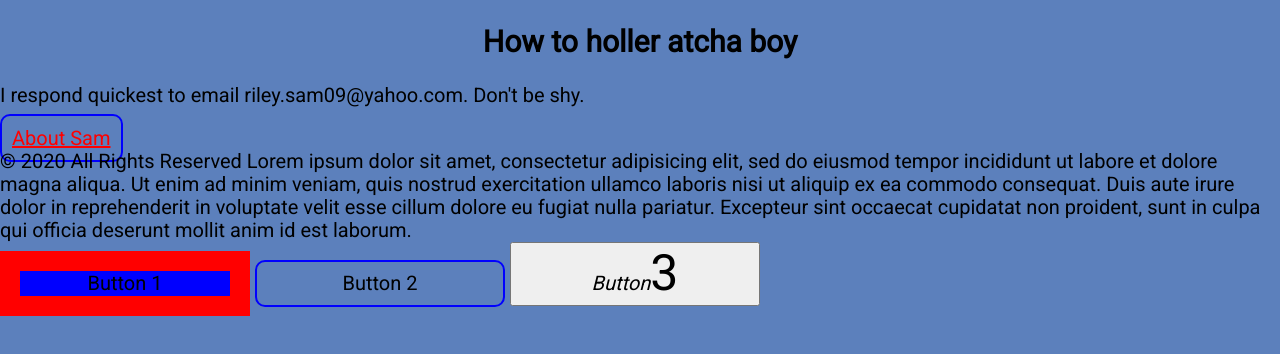
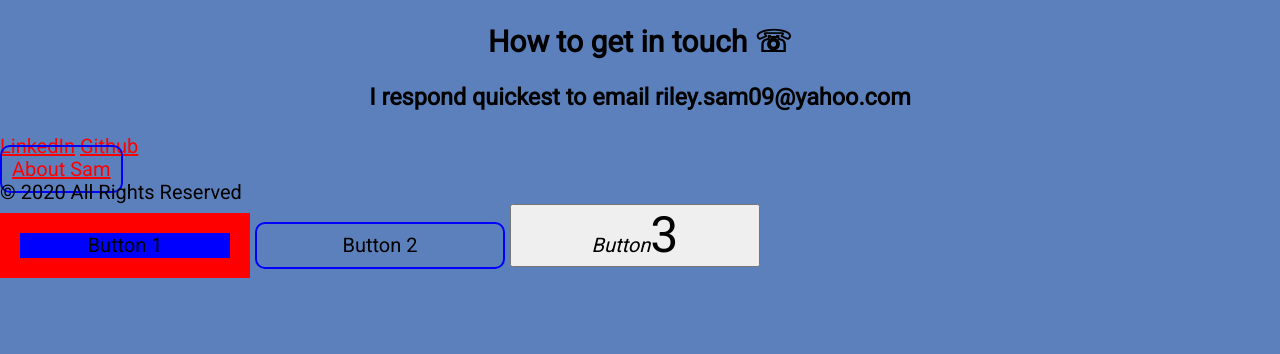
Before and after one commit to Sam-Riley/w1d2-make-a-site, a plain HTML site: page contact.html in a window 1280 px wide. Drawn offline with nearby package versions, Linux system fonts and the light colour scheme.

Commit message:
unsatisfactory update

```diff
--- a/contact.html
+++ b/contact.html
@@ -16,28 +16,33 @@
 <body>
 
     <header>
-
+    <h2>How to get in touch &#x260F</h2>
     </header>
     <main>
         <section>
 
-            <h2>How to holler atcha boy</h2>
-            <p>I respond quickest to email riley.sam09@yahoo.com. Don't be shy.
-            </p>
+            <h3>I respond quickest to email riley.sam09@yahoo.com</h3>
+            <table>
+                <tr>
+                <span>
+                    <a href="https://www.linkedin.com/in/sam-riley-b36b94b2
+"<th>LinkedIn</th></a>
+                    <a href="https://github.com/Sam-Riley"<th>Github</th></a>
+                </span>
+                </tr>
+            </table>
 
             <a class="beautiful" href="About.html"<h2>About Sam</h2></a>
+
         </section>
     </main>
 
     <footer>
         &copy; 2020 All Rights Reserved
-Lorem ipsum dolor sit amet, consectetur adipisicing elit, sed do eiusmod tempor incididunt ut labore et dolore magna aliqua. Ut enim ad minim veniam, quis nostrud exercitation ullamco laboris nisi ut aliquip ex ea commodo consequat. Duis aute irure dolor in reprehenderit in voluptate velit esse cillum dolore eu fugiat nulla pariatur. Excepteur sint occaecat cupidatat non proident, sunt in culpa qui officia deserunt mollit anim id est laborum.
     </footer>
 
 
-    <table>
 
-    </table>
 
 
         <button class="ugly">Button 1</button>
--- a/css/global.css
+++ b/css/global.css
@@ -1,4 +1,4 @@
-h1, h2 {
+h1, h2, h3, h4 {
     text-align: center;
 }
 
@@ -29,8 +29,11 @@ background-color: white;
 
 }
 #sec3 {
+background: url (../img/ocean.jpeg);
+background-position: fixed;
+background-attachment: fixed;
+}
 
-}
 .displayed {
     display: block;
     margin-left: auto;
@@ -42,7 +45,7 @@ p {
     text-align: center;
 }
 
-h4, .bottom-link{
+.bottom-link{
     text-align: center;
 }
 
@@ -50,9 +53,7 @@ h4, .bottom-link{
 font-size: 100px;
 }
 
-body {
 
-}
 .ugly, .beautiful, button {
 
     width: 250px
```
Also changed, not shown: index.html (+1 -1 lines), about.html (indentation only), img/Ocean.jpeg (added).
